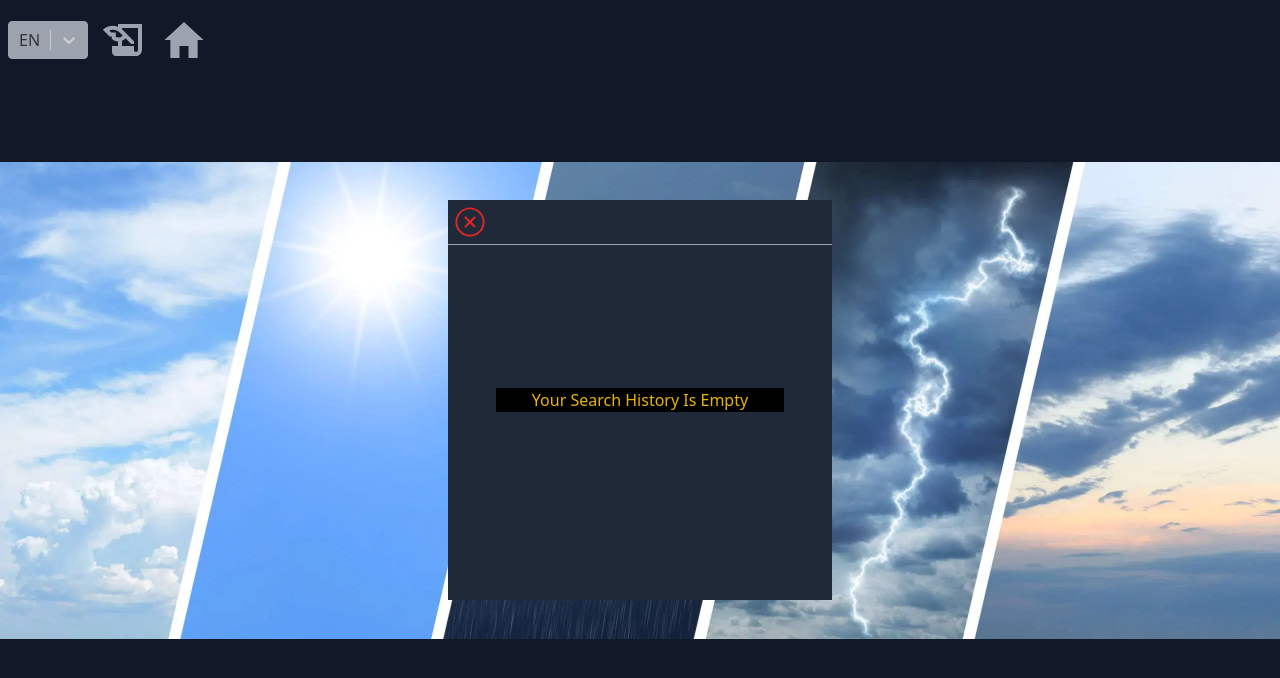
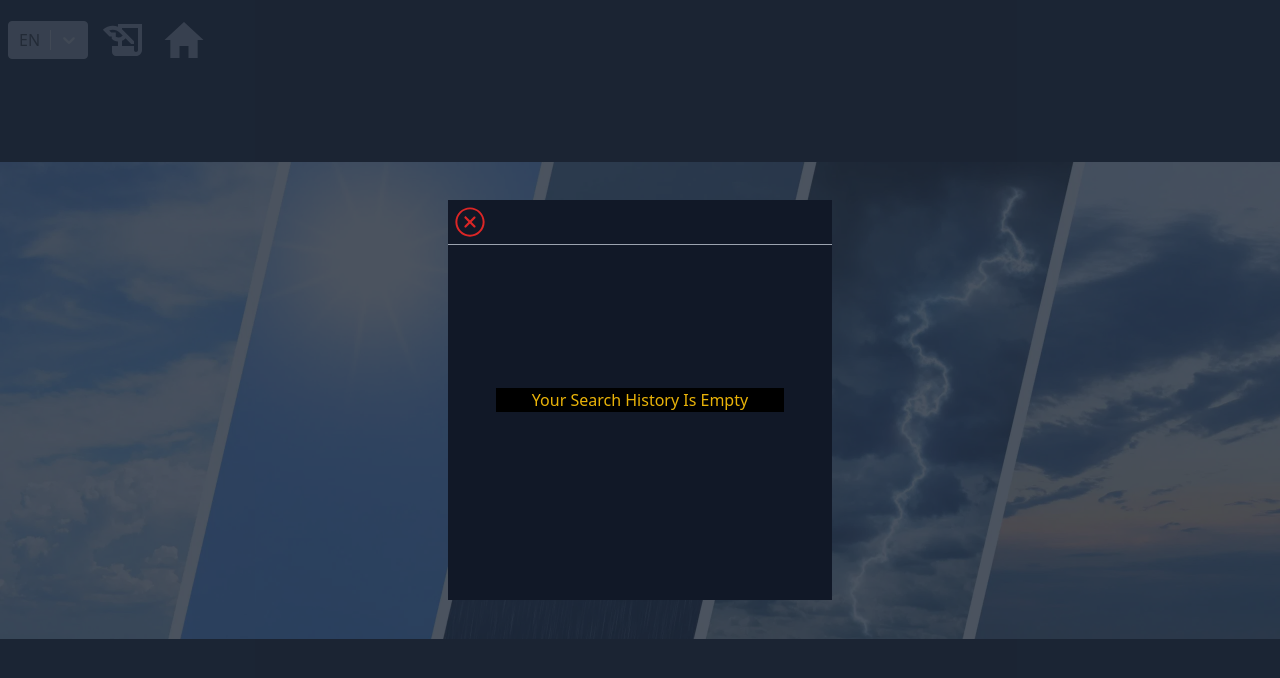
Before and after one commit to pilentboy/Weather-App, a React (Create React App) app: page / in a window 1280 px wide. Both pictures are taken after a click on the button 124 px from the left and 40 px from the top of the page. Shown: the top 678 px of the page. Built offline with nearby package versions, Linux system fonts and the light colour scheme.

Commit message:
add bg to history moadl wrapper

```diff
--- a/src/index.css
+++ b/src/index.css
@@ -35,5 +35,17 @@
     }
 
 
+	.test:after{
+		content:'';
+		width:100vw;
+		height:100dvh;
+		background-color:;
+		position:absolute;
+		top:0;
+		left:0;
+		z-index:-1
+	}
+
+
 
 }
--- a/src/pages/Header.jsx
+++ b/src/pages/Header.jsx
@@ -60,12 +60,13 @@ const Header = () => {
 
             </header>
 
-            {/* display searched history */}
-            <div
+            {/* history modal */}
+			<div className={`w-screen h-dvh z-[1000] animate__fadeIn animate__animated animate__fast  ${histoyModal ? 'flex' : 'hidden'} bg-gray-800 bg-opacity-80 fixed`}>
+				<div
                 className={`
-                    w-72 md:w-96 flex flex-col h-[400px] z-[999] bg-gray-800 absolute top-[50%] left-[50%] translate-x-[-50%] translate-y-[-50%]
-                    animate__fadeIn animate__animated animate__fast
-                    ${histoyModal ? 'flex' : 'hidden'}`}
+                    w-72 md:w-96  flex flex-col h-[400px] z-[999] bg-gray-900 absolute top-[50%] left-[50%] translate-x-[-50%] translate-y-[-50%]
+
+                    `}
             >
                 {/* top */}
                 <div
@@ -84,7 +85,10 @@ const Header = () => {
                              </h1>
                     }
 
-                </div>
+					</div>
+
+			</div>
+
 
 
             </div>
```
